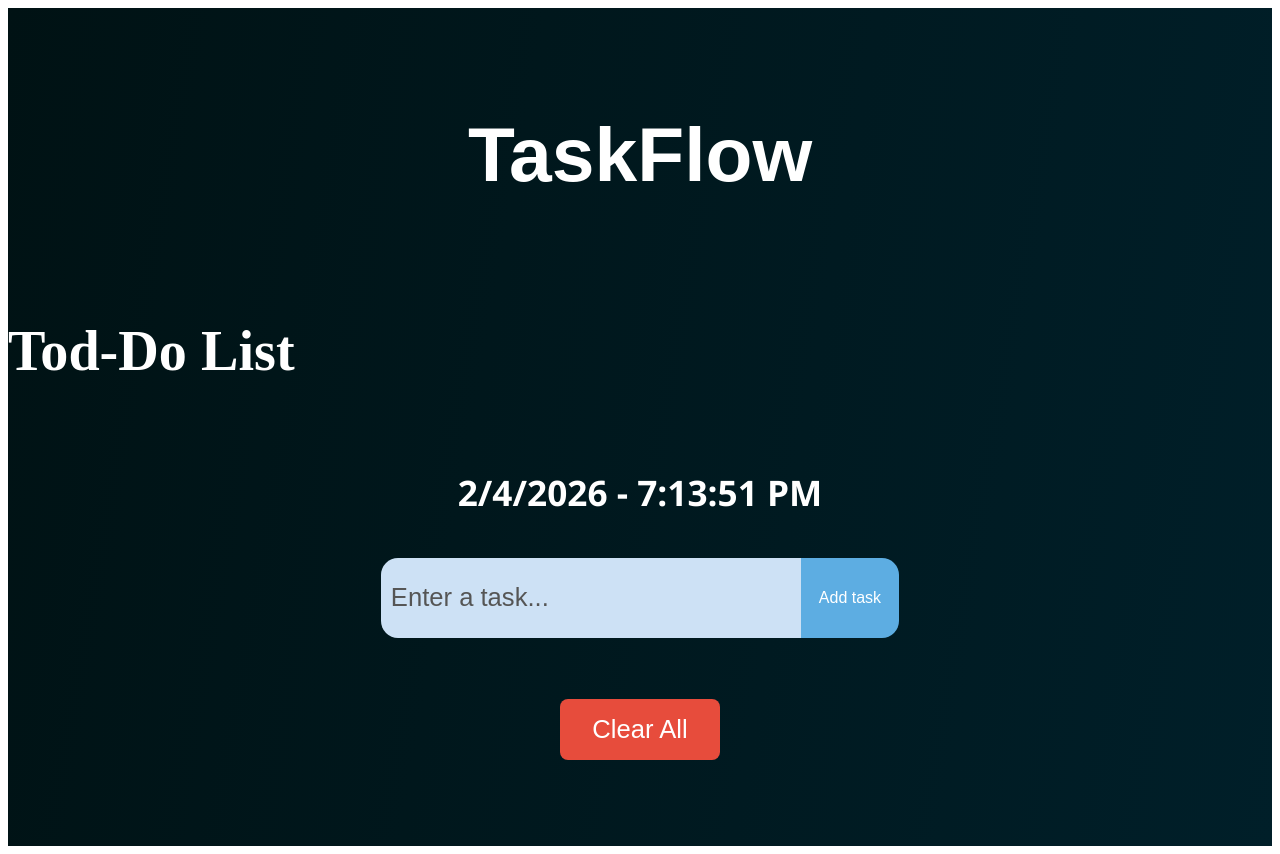
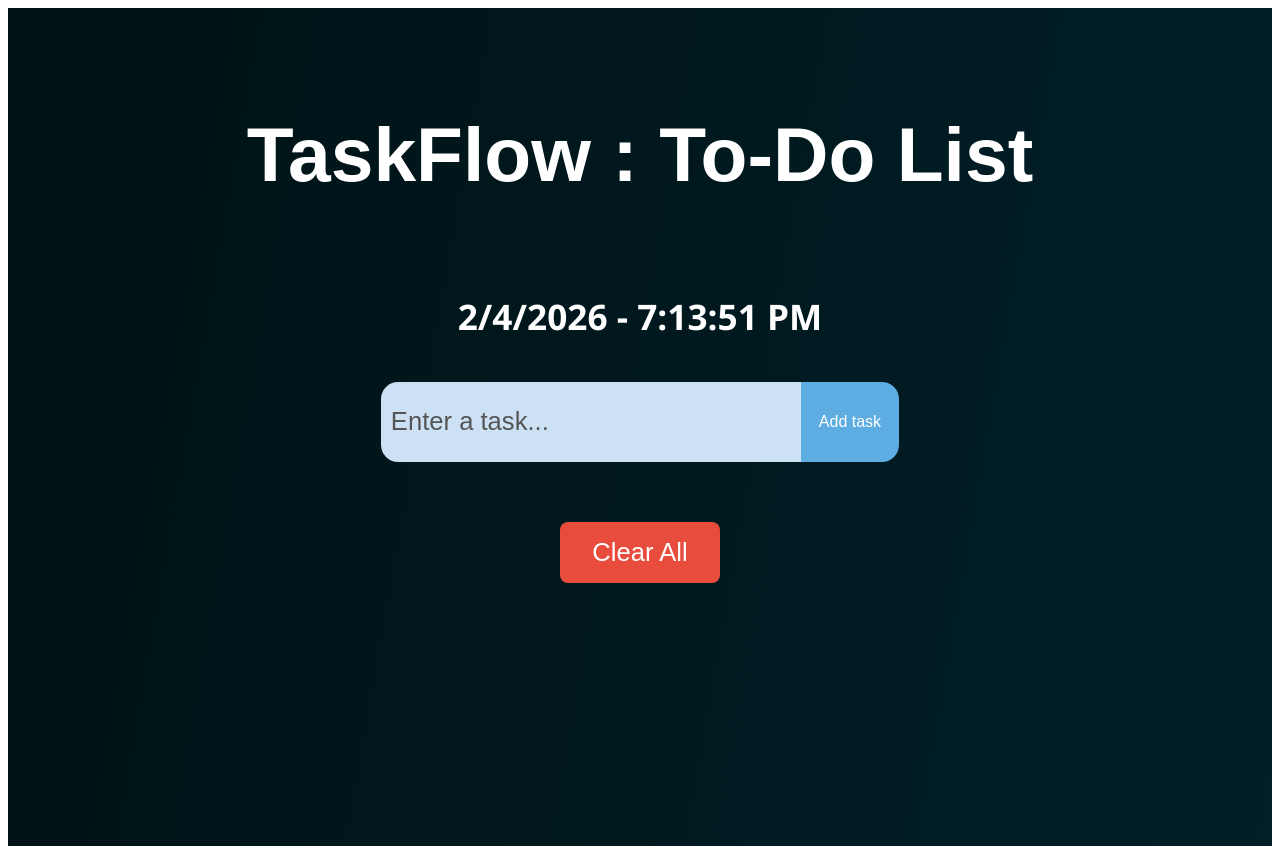
Before and after one commit to makracoder/ToDo-App, a React (Vite) app: page / in a window 1280 px wide. Built offline with nearby package versions, Linux system fonts and the light colour scheme.

Commit message:
error fixed

```diff
--- a/src/ToDo/Todo.jsx
+++ b/src/ToDo/Todo.jsx
@@ -81,8 +81,7 @@ export const Todo = () => {
     <section className="todo-container">
 
       <header className="header">
-        <h1>TaskFlow </h1>
-        <h3>Tod-Do List</h3>
+        <h1>TaskFlow : To-Do List </h1>
       </header>
 
       <h2 className="date-time">{dateTime}</h2>
```
